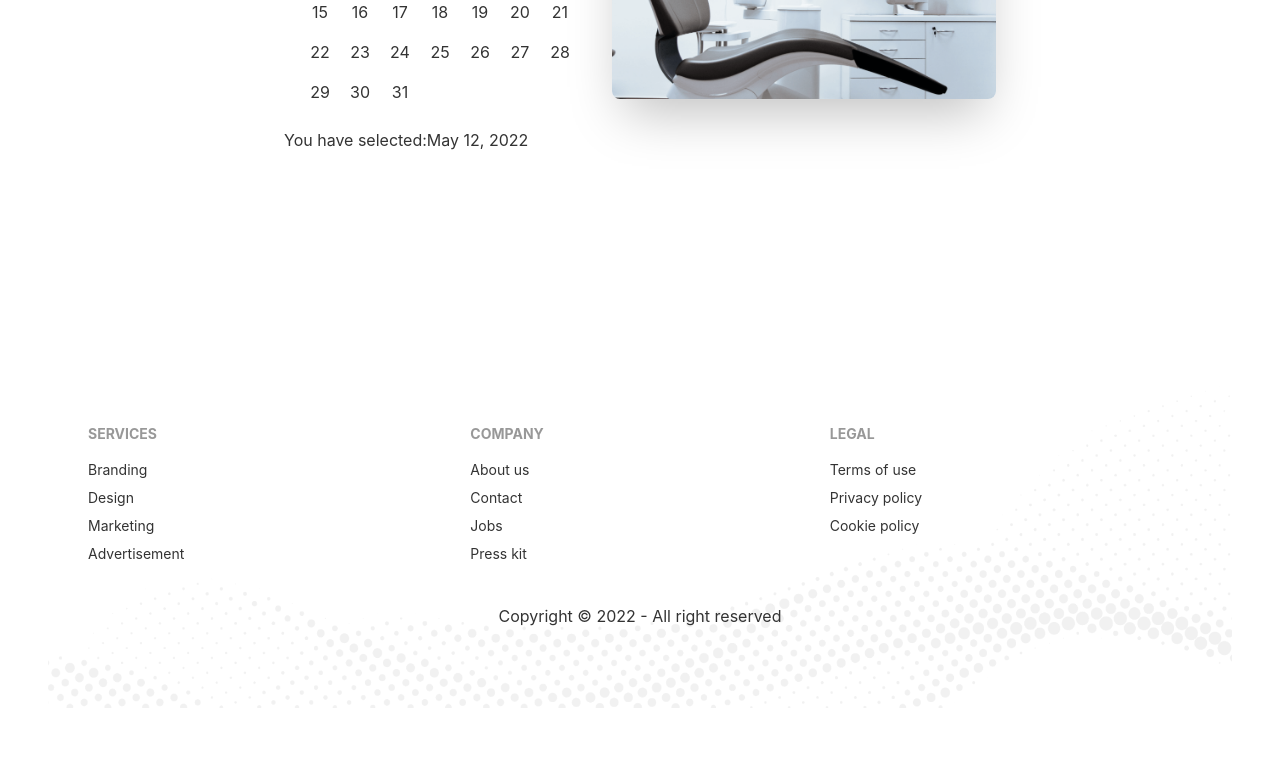
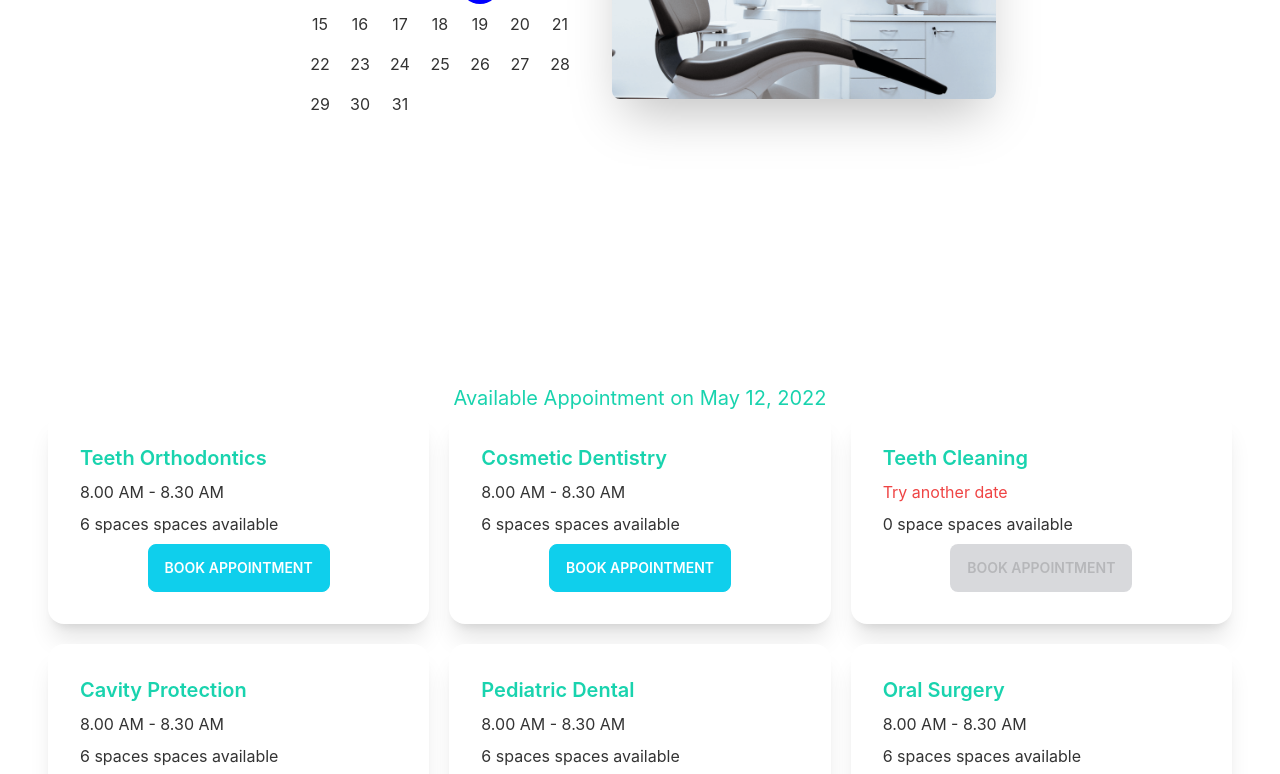
Before and after one commit to Misrat121/doctor-portal, a React (Create React App) app: page /appointment in a window 1280 px wide. Shown: the part 480-1254 px from the top of the page. Before the commit the page ends 1188 px from the top, so only its background shows below. Built offline with nearby package versions, Linux system fonts and the light colour scheme.

Commit message:
service section added

```diff
--- /dev/null
+++ b/public/services.json
@@ -0,0 +1,77 @@
+[
+    {
+        "_id": 1,
+        "name": "Teeth Orthodontics",
+        "slots":[
+            "8.00 AM - 8.30 AM",
+            "8.30 AM - 9.00 AM",
+            "9.00 AM - 9.30 AM",
+            "9.30 AM - 10.00 AM",
+            "10.30 AM - 11.00 AM",
+            "11.00 AM - 8.30 AM"
+
+        ]
+    },
+    {
+        "_id": 2,
+        "name": "Cosmetic Dentistry",
+        "slots":[
+            "8.00 AM - 8.30 AM",
+            "8.30 AM - 9.00 AM",
+            "9.00 AM - 9.30 AM",
+            "9.30 AM - 10.00 AM",
+            "10.30 AM - 11.00 AM",
+            "11.00 AM - 8.30 AM"
+
+        ]
+    },
+    {
+        "_id": 3,
+        "name": "Teeth Cleaning",
+        "slots":[
+
+
+
+        ]
+    },
+    {
+        "_id": 4,
+        "name": "Cavity Protection",
+        "slots":[
+            "8.00 AM - 8.30 AM",
+            "8.30 AM - 9.00 AM",
+            "9.00 AM - 9.30 AM",
+            "9.30 AM - 10.00 AM",
+            "10.30 AM - 11.00 AM",
+            "11.00 AM - 8.30 AM"
+
+        ]
+    },
+    {
+        "_id": 5,
+        "name": "Pediatric Dental",
+        "slots":[
+            "8.00 AM - 8.30 AM",
+            "8.30 AM - 9.00 AM",
+            "9.00 AM - 9.30 AM",
+            "9.30 AM - 10.00 AM",
+            "10.30 AM - 11.00 AM",
+            "11.00 AM - 8.30 AM"
+
+        ]
+    },
+    {
+        "_id": 6,
+        "name": "Oral Surgery",
+        "slots":[
+            "8.00 AM - 8.30 AM",
+            "8.30 AM - 9.00 AM",
+            "9.00 AM - 9.30 AM",
+            "9.30 AM - 10.00 AM",
+            "10.30 AM - 11.00 AM",
+            "11.00 AM - 8.30 AM"
+
+        ]
+    }
+
+]
--- a/src/Pages/Appointment/Appointment.js
+++ b/src/Pages/Appointment/Appointment.js
@@ -1,11 +1,14 @@
-import React from "react";
+import React, { useState } from "react";
 import Footer from "../Shared/Footer";
 import AppointmentBanner from "./AppointmentBanner";
+import AvailableAppointments from "./AvailableAppointments";
 
 const Appointment = () => {
+  const [date, setDate] = useState(new Date());
   return (
     <div>
-      <AppointmentBanner></AppointmentBanner>
+      <AppointmentBanner date={date} setDate={setDate}></AppointmentBanner>
+      <AvailableAppointments date={date}></AvailableAppointments>
       <Footer></Footer>
     </div>
   );
--- a/src/Pages/Appointment/AppointmentBanner.js
+++ b/src/Pages/Appointment/AppointmentBanner.js
@@ -1,12 +1,9 @@
-import React, { useState } from "react";
+import React from "react";
 import chair from "../../assets/images/chair.png";
 import { DayPicker } from "react-day-picker";
 import "react-day-picker/dist/style.css";
-import { format } from "date-fns/esm";
 
-const AppointmentBanner = () => {
-  const [date, setDate] = useState(new Date());
-
+const AppointmentBanner = ({ date, setDate }) => {
   return (
     <div class="hero min-h-screen ">
       <div class="hero-content flex-col lg:flex-row-reverse">
@@ -17,8 +14,6 @@ const AppointmentBanner = () => {
         />
         <div>
           <DayPicker mode="single" selected={date} onSelect={setDate} />
-
-          <p>You have selected:{format(date, "PP")} </p>
         </div>
       </div>
     </div>
--- /dev/null
+++ b/src/Pages/Appointment/AvailableAppointments.js
@@ -0,0 +1,29 @@
+import { format } from "date-fns";
+import React, { useEffect, useState } from "react";
+import Service from "./Service";
+
+const AvailableAppointments = ({ date }) => {
+  const [services, setServices] = useState([]);
+
+  useEffect(() => {
+    fetch("services.json")
+      .then((res) => res.json())
+      .then((data) => setServices(data));
+  }, []);
+  return (
+    <div>
+      <h4 className="text-xl text-secondary text-center">
+        {" "}
+        Available Appointment on {format(date, "PP")}
+      </h4>
+
+      <div className="grid grid-cols-1 md:grid-cols-2 lg:grid-cols-3 gap-5">
+        {services.map((service) => (
+          <Service key={service._id} service={service}></Service>
+        ))}
+      </div>
+    </div>
+  );
+};
+
+export default AvailableAppointments;
--- /dev/null
+++ b/src/Pages/Appointment/Service.js
@@ -0,0 +1,33 @@
+import React from "react";
+
+const Service = ({ service }) => {
+  const { name, slots } = service;
+  return (
+    <div class="card lg:max-w-lg bg-base-100 shadow-xl">
+      <div class="card-body">
+        <h2 class="card-title text-secondary">{name}</h2>
+        <p>
+          {slots.length > 0 ? (
+            <span>{slots[0]}</span>
+          ) : (
+            <span className="text-red-500"> Try another date</span>
+          )}
+        </p>
+        <p>
+          {slots.length} {slots.length > 1 ? "spaces" : "space"} spaces
+          available
+        </p>
+        <div class="card-actions justify-center">
+          <button
+            disabled={slots.length === 0}
+            class="btn btn-primary text-center text-white uppercase"
+          >
+            Book Appointment
+          </button>
+        </div>
+      </div>
+    </div>
+  );
+};
+
+export default Service;
--- a/src/Pages/Home/Info.js
+++ b/src/Pages/Home/Info.js
@@ -14,7 +14,7 @@ const Info = () => {
       ></InfoCard>
       <InfoCard
         cardTitle="Our Location"
-        bgClass="bg-neutral"
+        bgClass="bg-accent"
         img={marker}
       ></InfoCard>
       <InfoCard
```
